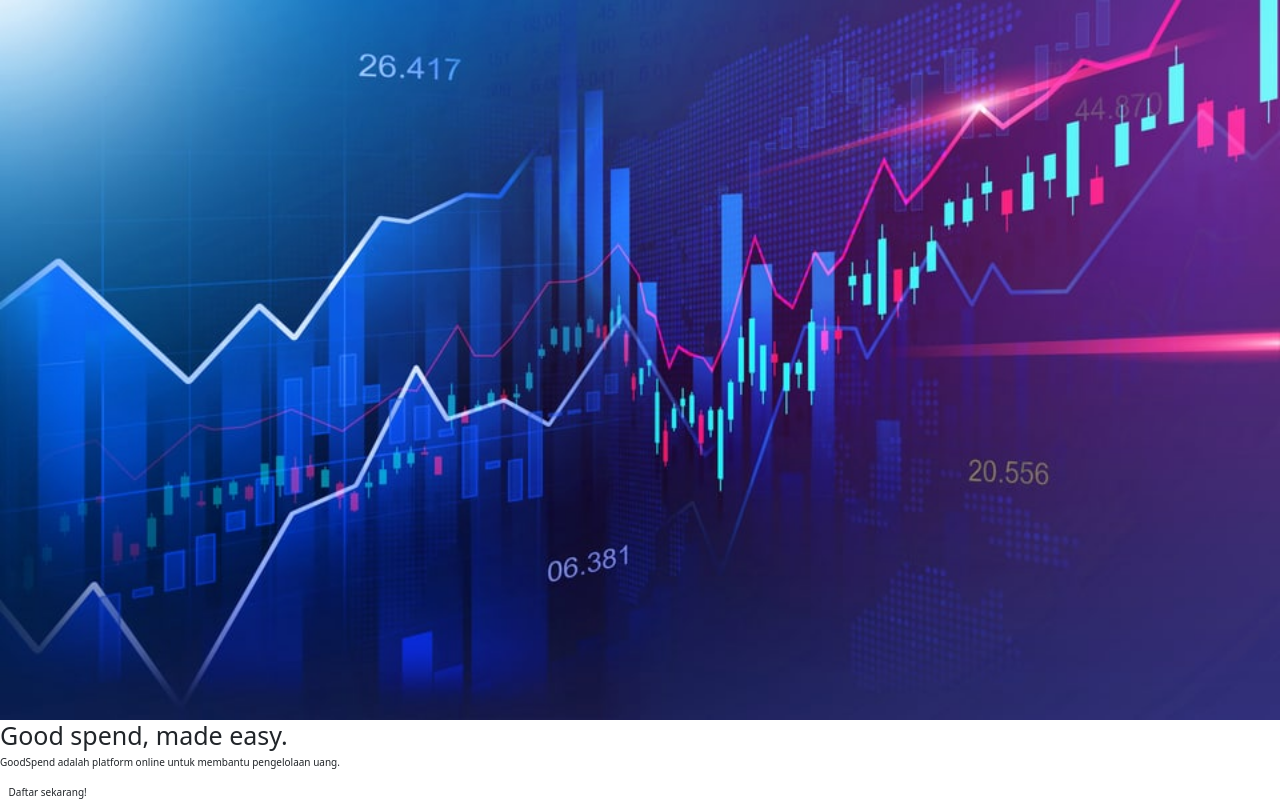
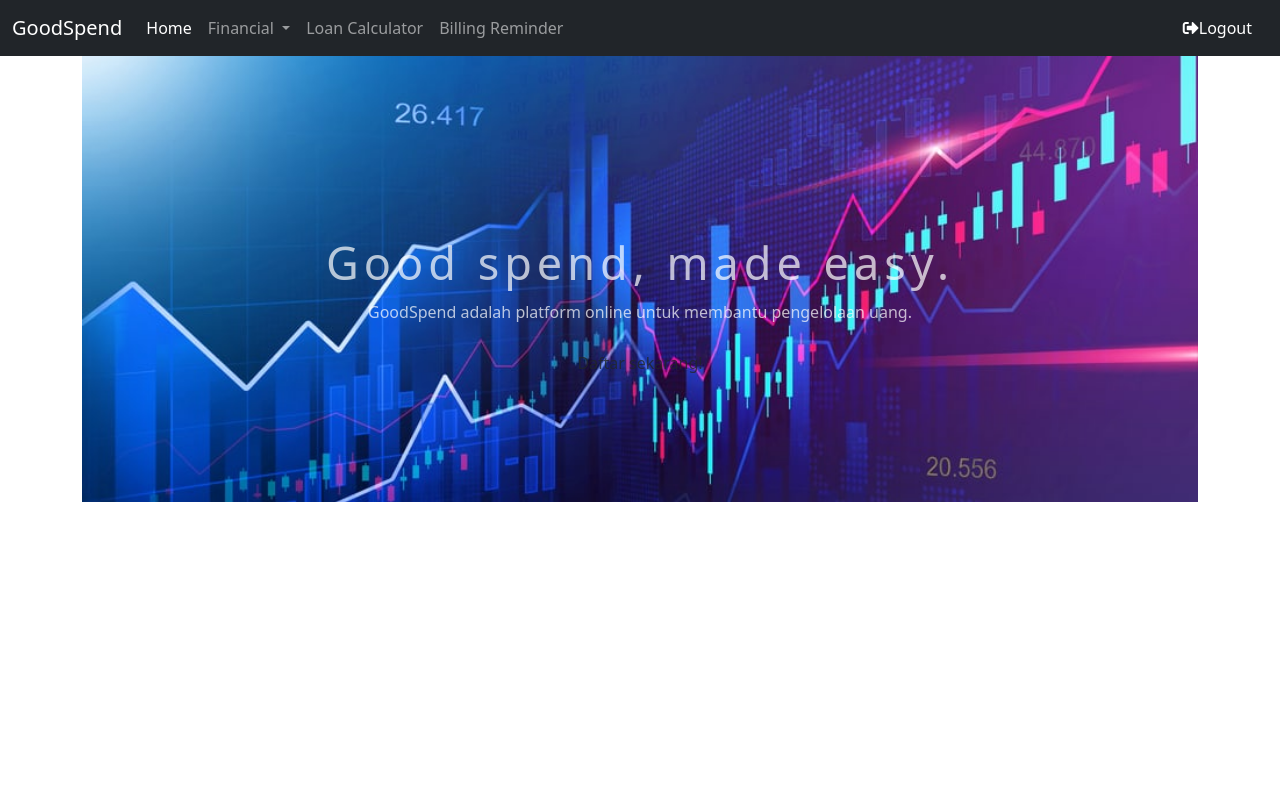
Before and after one commit to GoodSpend/MidTest, a Django app: page / in a window 1280 px wide. After the commit the page ends 502 px from the top, so only its background shows below. Run offline with Django 4.2, Linux system fonts and the light colour scheme; some libraries are stand-ins or nearby versions.

Commit message:
main tinggal css, blog tinggal auth

```diff
--- a/blog/views.py
+++ b/blog/views.py
@@ -22,7 +22,7 @@
         #'last_login': request.COOKIES['last_login'],
 
     }
-    return render(request, "show_posts_editor.html", context)
+    return render(request, "show_posts.html", context)
 
 def create_post(request):
     form = BlogPostForm(request.POST or None)
--- /dev/null
+++ b/home/static/css/stylesheet.css
@@ -0,0 +1,69 @@
+* {
+    box-sizing: border-box;
+  }
+
+  body {
+    margin: 0;
+    font-family: "Lucida Grande";
+  }
+
+  a {
+    text-decoration: none;
+  }
+
+  .clear {
+    clear: left;
+  }
+
+  .container {
+    max-width: 1170px;
+    width: 100%;
+    padding: 0 15px;
+    margin: 0 auto;
+  }
+
+  .top-wrapper {
+    padding: 180px 0 100px 0;
+    background-image: url(".../img/finance_bg.jpg");
+    background-size: cover;
+    color: white;
+    text-align: center;
+  }
+
+  .top-wrapper h1 {
+    opacity: 0.7;
+    font-size: 45px;
+    letter-spacing: 5px;
+    margin-bottom: 10px;
+  }
+
+  .top-wrapper p {
+    opacity: 0.7;
+    margin-bottom: 3px;
+  }
+
+  .btn-wrapper {
+    text-align: center;
+    margin: 20px 0;
+  }
+
+  .btn-wrapper p {
+    margin: 10px 0;
+  }
+
+  .signup {
+    background-color: #239b76;
+  }
+
+  .btn {
+    padding: 12px 24px;
+    color: white;
+    display: inline-block;
+    opacity: 0.8;
+    border-radius: 4px;
+    text-align: center;
+  }
+
+  .btn:hover {
+    opacity: 1;
+  }
--- a/home/templates/home.html
+++ b/home/templates/home.html
@@ -1,15 +1,21 @@
-{% extends 'base.html' %}
+{% extends 'base_blog.html' %}
 {% load static %}
 
 {% block meta %}
-<title>SmartSpent</title>
+<title>GoodSpend</title>
+<link rel="stylesheet" type="text/css" href="{% static 'css/stylesheet.css' %}">
 {% endblock meta %}
 
 {% block content %}
-<div class="top-wrapper">
-    <img style="width:100%" src="{%static "img/finance_bg.jpg" %}" alt="">
-    <h1>Good spend, made easy.</h1>
-    <p>GoodSpend adalah platform online untuk membantu pengelolaan uang.</p>
-    <a href="#" class="btn signup">Daftar sekarang!</a>
-</div>
+<body>
+    <div class="top-wrapper">
+        <div class="container">
+            <h1>Good spend, made easy.</h1>
+            <p>GoodSpend adalah platform online untuk membantu pengelolaan uang.</p>
+            <div class="btn-wrapper">
+                <a href="#" class="btn signup">Daftar sekarang!</a>
+            </div>
+        </div>
+    </div>
+</body>
 {% endblock content %}
--- a/templates/base_blog.html
+++ b/templates/base_blog.html
@@ -6,23 +6,45 @@
   <meta charset="UTF-8">
   <meta name="viewport" content="width=device-width, initial-scale=1.0">
   <link rel="stylesheet" href="{% static 'css/style.css' %}">
+  <link rel="stylesheet" href="https://cdnjs.cloudflare.com/ajax/libs/font-awesome/5.15.3/css/all.min.css" />
   {% block meta %}
   {% endblock meta %}
   <link href="https://cdn.jsdelivr.net/npm/bootstrap@5.2.3/dist/css/bootstrap.min.css" rel="stylesheet" integrity="sha384-rbsA2VBKQhggwzxH7pPCaAqO46MgnOM80zW1RWuH61DGLwZJEdK2Kadq2F9CUG65" crossorigin="anonymous">
 </head>
 
 <body>
-  <nav class="navbar navbar-expand-lg navbar-light bg-body-tertiary">
+  <nav class="navbar navbar-expand-lg navbar-dark bg-dark">
     <div class="container-fluid">
-      <a class="navbar-brand" href="#">GoodSpend</a>
-      <button class="navbar-toggler" type="button" data-bs-toggle="collapse" data-bs-target="#navbarNavAltMarkup" aria-controls="navbarNavAltMarkup" aria-expanded="false" aria-label="Toggle navigation">
+      <a class="navbar-brand" href="{% url 'home:home' %}">GoodSpend</a>
+      <button class="navbar-toggler" type="button" data-bs-toggle="collapse" data-bs-target="#navbarSupportedContent" aria-controls="navbarSupportedContent" aria-expanded="false" aria-label="Toggle navigation">
         <span class="navbar-toggler-icon"></span>
       </button>
-      <div class="collapse navbar-collapse" id="navbarNavAltMarkup">
-        <div class="navbar-nav">
-          <a class="nav-link" href="http://localhost:8000/tracker/">Study Tracker</a>
-          <a class="nav-link" href="http://localhost:8000/tracker/logout/">Log Out</a>
-        </div>
+      <div class="collapse navbar-collapse" id="navbarSupportedContent">
+        <ul class="navbar-nav me-auto mb-2 mb-lg-0">
+          <li class="nav-item">
+            <a class="nav-link active" aria-current="page" href="{% url 'home:home' %}">Home</a>
+          </li>
+          <li class="nav-item dropdown">
+            <a class="nav-link dropdown-toggle" href="#" role="button" data-bs-toggle="dropdown" aria-expanded="false">
+              Financial
+            </a>
+            <ul class="dropdown-menu">
+              <li><a class="dropdown-item" href="{% url 'blog:show_posts' %}">Blog</a></li>
+              <li><a class="dropdown-item" href="{% url 'home:home' %}">News</a></li>
+            </ul>
+          </li>
+          <li class="nav-item">
+            <a class="nav-link" href="{% url 'home:home' %}">Loan Calculator</a>
+          </li>
+          <li class="nav-item">
+            <a class="nav-link" href="{% url 'home:home' %}">Billing Reminder</a>
+          </li>
+        </ul>
+        <ul class="nav justify-content-lg-end">
+          <li class="nav-item">
+            <a class="nav-link" href=# style="color: white"><i class="fas fa-sign-out-alt"></i>Logout</a>
+          </li>
+        </ul>
       </div>
     </div>
   </nav>
--- a/tugas_kelompok/settings.py
+++ b/tugas_kelompok/settings.py
@@ -121,7 +121,11 @@
 # Static files (CSS, JavaScript, Images)
 # https://docs.djangoproject.com/en/4.1/howto/static-files/
 
-STATIC_URL = 'static/'
+STATIC_URL = '/static/'
+STATICFILES_DIRS = [
+    BASE_DIR / "static",
+    '/var/www/static/',
+]
 
 # Default primary key field type
 # https://docs.djangoproject.com/en/4.1/ref/settings/#default-auto-field
```
Also changed, not shown: blog/templates/show_posts.html (+8 -6 lines), blog/templates/show_posts_editor.html (+7 -8 lines), blog/static/css/stylesheet.css (added), db.sqlite3.
